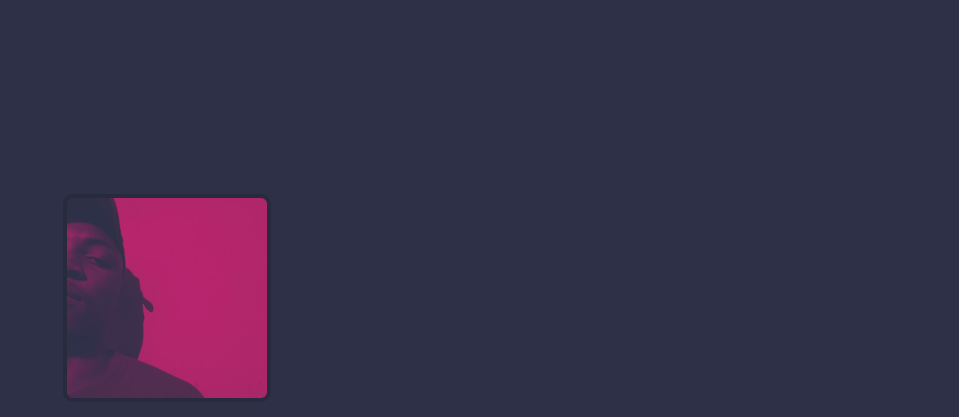
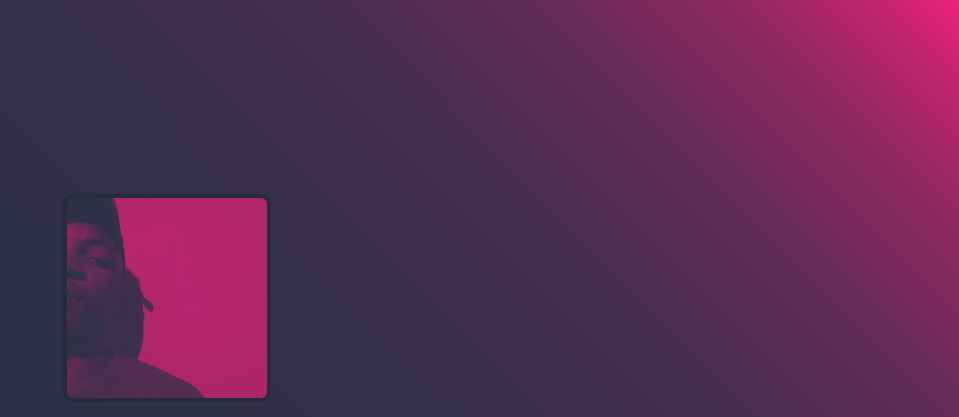
Before and after one commit to mclintprojects/mclintprojects.github.io, a plain HTML site: page index.html in a window 1280 px wide. Shown: the top 417 px of the page, without its empty margins (321-1280 px from the left). Drawn offline with nearby package versions, Linux system fonts and the light colour scheme; a web font is replaced by a local one.

Commit message:
added gradient to home section background

```diff
--- a/assets/styles.css
+++ b/assets/styles.css
@@ -16,7 +16,12 @@
 }
 
 body {
-	background-color: var(--primary-color);
+	background: linear-gradient(
+		45deg,
+		var(--primary-color),
+		92%,
+		var(--accent-color)
+	);
 	color: var(--primary-text-color);
 }
 
```
Also changed, not shown: assets/images/Snapchat-920113531.png (deleted).
